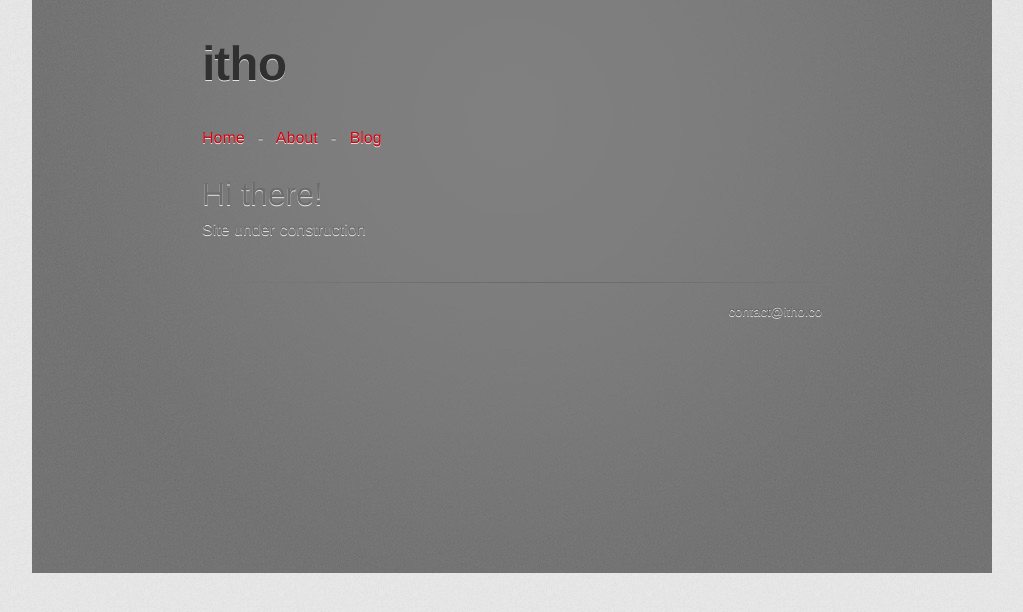
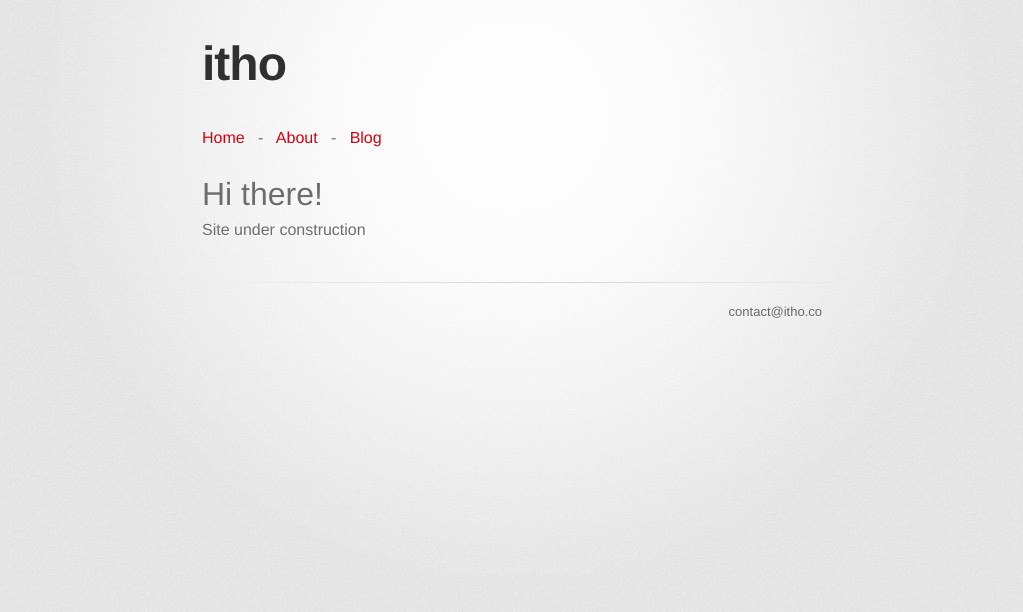
Before and after one commit to itho/itho.github.io, a Jekyll site: the page built from index.html, in a window 1280 px wide. Shown: the top 612 px of the page, without its empty margins (128-1151 px from the left). Built offline with Jekyll 4.4.1, drawn with Linux system fonts in a browser that asks for light colours; some web fonts are replaced.

Commit message:
Update main.css

```diff
--- a/resources/css/main.css
+++ b/resources/css/main.css
@@ -86,7 +86,7 @@ header h2 {
 
 #container {
   min-height: 595px;
-  background: transparent url(/resources/css/images/highlight-bg_dark.jpg) 50% 0 no-repeat;
+  background: transparent url(/resources/css/images/highlight-bg.jpg) 50% 0 no-repeat;
 }
 
 .inner {
```
